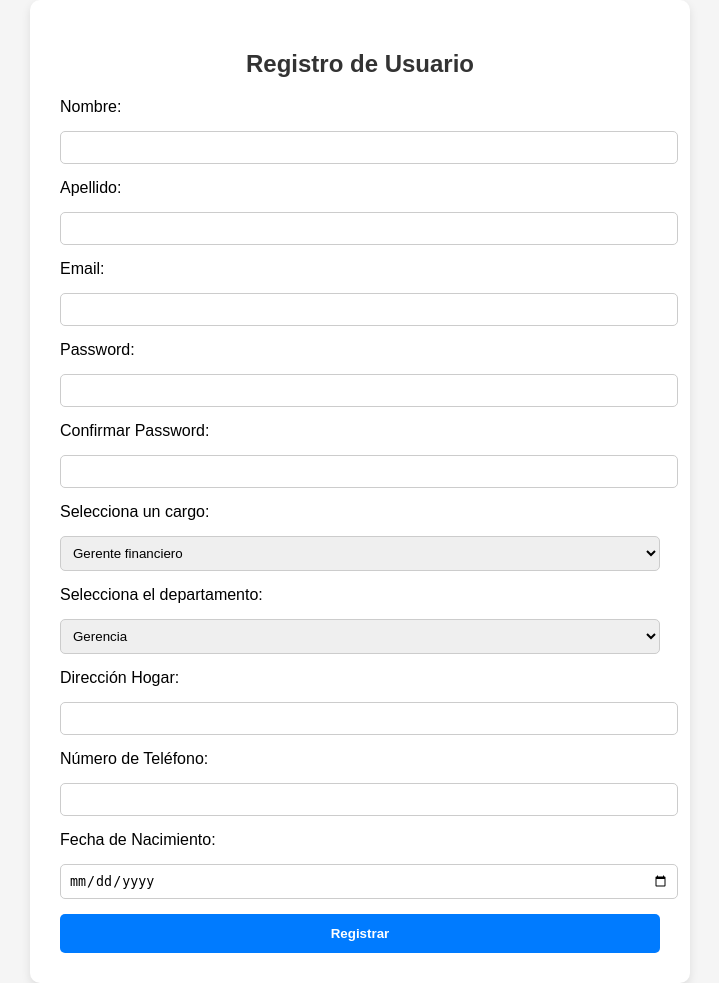
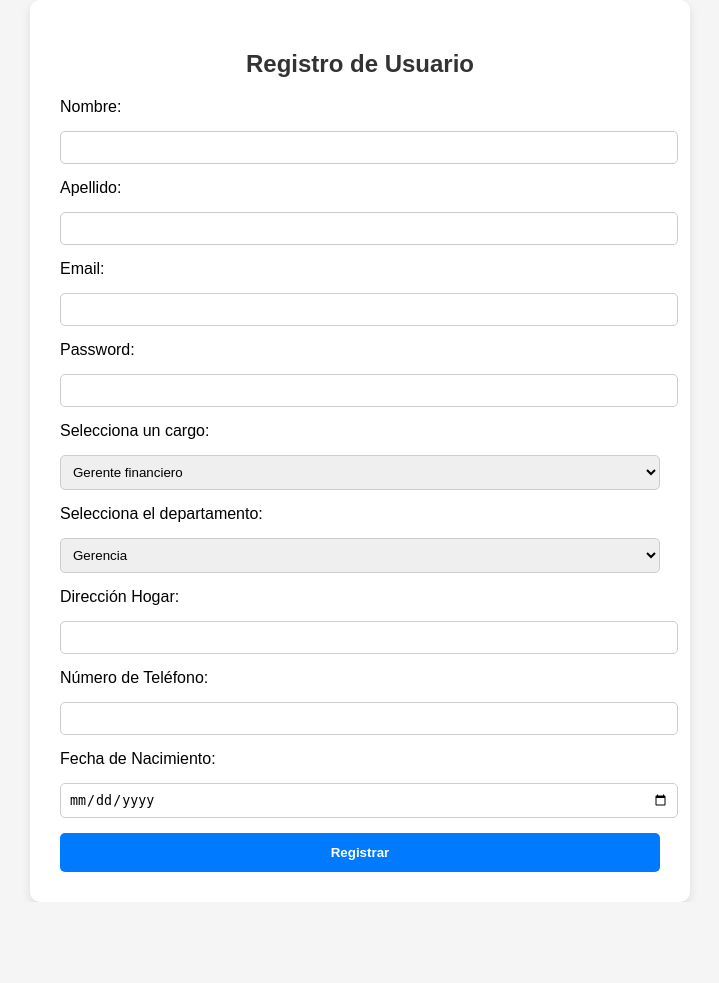
Before and after one commit to JhoynnersDJ/Systick, a FastAPI app: template Systik/systick-back/templates/registro.html in a window 1280 px wide. Shown: the whole page, without its empty margins (280-999 px from the left). After the commit the page ends 902 px from the top, so only its background shows below. Run offline with FastAPI, Linux system fonts and the light colour scheme; the template is opened without the code that fills it, so the values that code supplies are empty.

Commit message:
Conexion base de datos a interfaz grafica, aun con errores de manejo de datos en el archivo main.py

```diff
--- a/Systik/systick-back/main.py
+++ b/Systik/systick-back/main.py
@@ -18,12 +18,11 @@ db_config = {
 
 class Usuario(BaseModel):
     nombre_us: str
+    apellido_us: str
     correo_us: str
     password: str
     cargo: str
     departamento: str
-    id_rol: int
-    apellido: str
     dir_hogar: Optional[str]
     num_telefono: Optional[str]
     fech_nac: Optional[str]
@@ -35,11 +34,12 @@ async def login_page(request: Request):
 
 #------------------REGISTRO----------------------------------------------
 @app.get('/registro/', response_class=HTMLResponse)
+async def register_page(request: Request):
+    return templates.TemplateResponse("registro.html", {"request": request})
+
 @app.post("/registro/", response_class=HTMLResponse)
-async def register(request: Request, usuario: Usuario):
+async def register(usuario: Usuario, request: Request):
     try:
-        if usuario.password != usuario.confirm_password:
-            raise HTTPException(status_code=400, detail="Las contraseñas no coinciden")
 
         # Conectar a la base de datos
         conn = mysql.connector.connect(**db_config)
@@ -53,8 +53,8 @@ async def register(request: Request, usuario: Usuario):
             raise HTTPException(status_code=400, detail="Correo ya registrado")
 
         # Insertar el nuevo usuario en la base de datos
-        query = "INSERT INTO usuarios (nombre_us, correo_us, password, cargo, departamento, apellido, dir_hogar, fech_nac, num_telefono) VALUES (%s, %s, %s, %s, %s, %s, %s, %s, %s)"
-        values = (usuario.nombre, usuario.correo_us, usuario.password, usuario.cargo, usuario.departamento, usuario.apellido, usuario.dir_hogar, usuario.fech_nac, usuario.num_telefono)
+        query = "INSERT INTO usuarios (nombre_us, correo_us, password, cargo, departamento, apellido_us, dir_hogar, fech_nac, num_telefono) VALUES (%s, %s, %s, %s, %s, %s, %s, %s, %s)"
+        values = (usuario.nombre_us, usuario.correo_us, usuario.password, usuario.cargo, usuario.departamento, usuario.apellido_us, usuario.dir_hogar, usuario.fech_nac, usuario.num_telefono)
         cursor.execute(query, values)
         conn.commit()
 
--- a/Systik/systick-back/templates/registro.html
+++ b/Systik/systick-back/templates/registro.html
@@ -55,10 +55,10 @@
     <form method="post" action="/registro/">
         <h2>Registro de Usuario</h2>
         <label for="nombre">Nombre:</label>
-        <input type="text" id="nombre" name="nombre" required>
+        <input type="text" id="nombre" name="nombre_us" required>
 
         <label for="apellido">Apellido:</label>
-        <input type="text" id="apellido" name="apellido" required>
+        <input type="text" id="apellido" name="apellido_us" required>
 
         <label for="correo_us">Email:</label>
         <input type="email" id="correo_us" name="correo_us" required>
@@ -66,8 +66,6 @@
         <label for="password">Password:</label>
         <input type="password" id="password" name="password" required>
 
-        <label for="confirm_password">Confirmar Password:</label>
-        <input type="password" id="confirm_password" name="confirm_password" required>
 
         <label for="cargo">Selecciona un cargo:</label>
         <select name="cargo" id="cargo">
@@ -89,12 +87,13 @@
         <input type="text" id="dir_hogar" name="dir_hogar">
 
         <label for="num_telefono">Número de Teléfono:</label>
-        <input type="tel" id="num_telefono" name="num_telefono" pattern="[0-9]{10}">
+        <input type="tel" id="num_telefono" name="num_telefono" pattern="[0-9]{11}">
 
         <label for="fech_nac">Fecha de Nacimiento:</label>
         <input type="date" id="fech_nac" name="fech_nac">
 
         <button type="submit">Registrar</button>
     </form>
+
 </body>
 </html>
```
